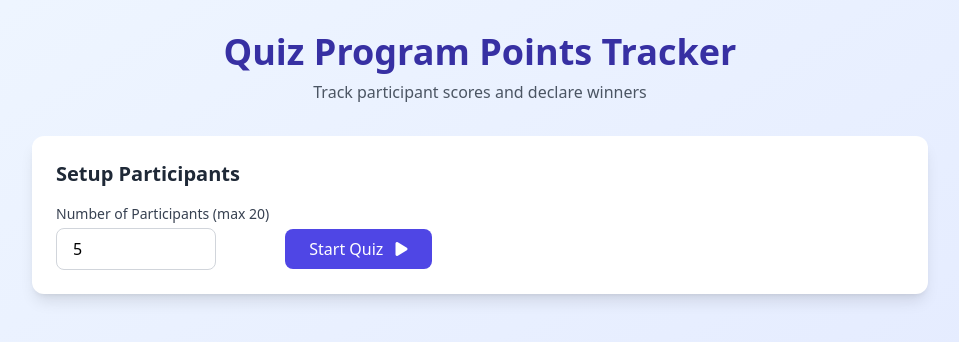
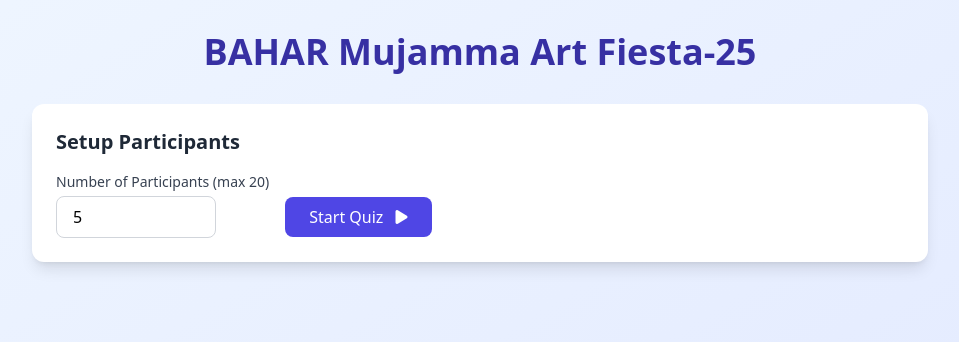
Before and after one commit to botire-in/quiz, a plain HTML site: page index.html in a window 1280 px wide. Shown: the whole page, without its empty margins (160-1119 px from the left). Drawn offline with nearby package versions, Linux system fonts and the light colour scheme.

Commit message:
Update index.html

```diff
--- a/index.html
+++ b/index.html
@@ -3,7 +3,7 @@
 <head>
     <meta charset="UTF-8">
     <meta name="viewport" content="width=device-width, initial-scale=1.0">
-    <title>Quiz Program Points Tracker</title>
+    <title>BAHAR Mujamma Art Fiesta-25</title>
     <script src="https://cdn.tailwindcss.com"></script>
     <link rel="stylesheet" href="https://cdnjs.cloudflare.com/ajax/libs/font-awesome/6.4.0/css/all.min.css">
     <style>
@@ -62,8 +62,8 @@
     <div class="max-w-4xl mx-auto">
         <!-- Header -->
         <header class="text-center mb-8">
-            <h1 class="text-3xl md:text-4xl font-bold text-indigo-800 mb-2">Quiz Program Points Tracker</h1>
-            <p class="text-gray-600">Track participant scores and declare winners</p>
+            <h1 class="text-3xl md:text-4xl font-bold text-indigo-800 mb-2">BAHAR Mujamma Art Fiesta-25</h1>
+<!--             <p class="text-gray-600">Track participant scores and declare winners</p> -->
         </header>
 
         <!-- Setup Section -->
```
